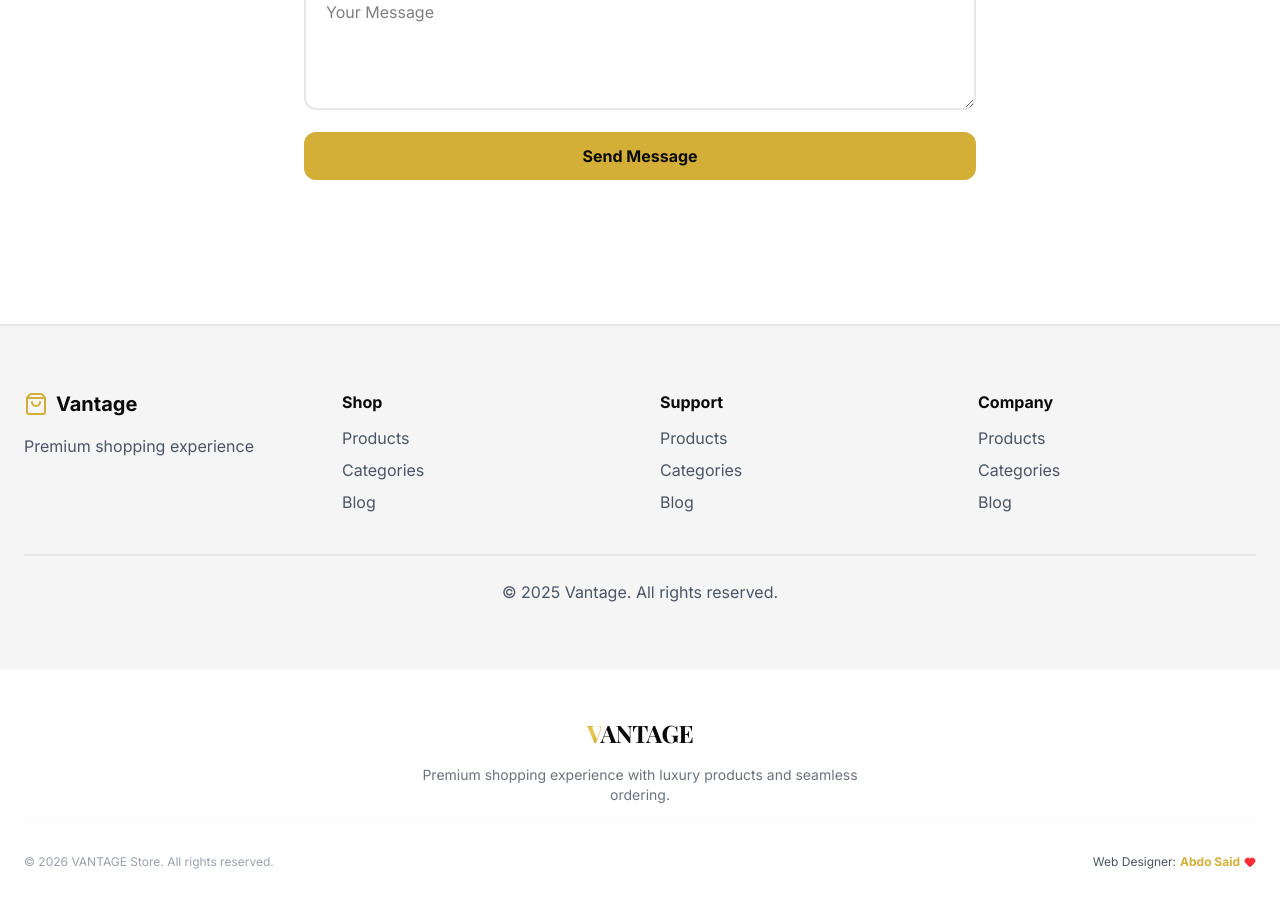
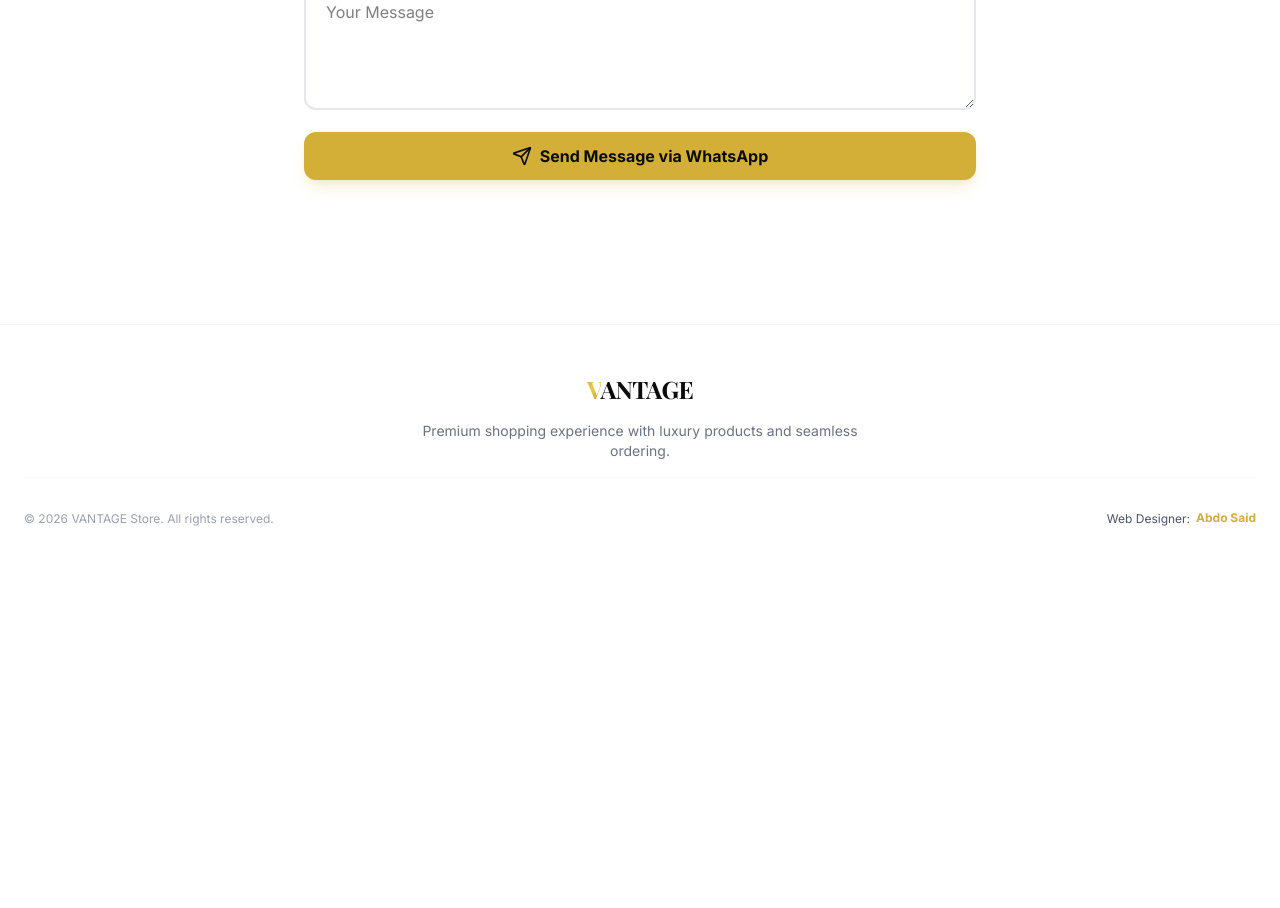
Before and after one commit to abdosaidedle-pixel/vantage-store-luxury, a React (Vite) app: page /#/ in a window 1280 px wide. Shown: the part 3260-4168 px from the top of the page. After the commit the page ends 3835 px from the top, so only its background shows below. Built offline with nearby package versions, Linux system fonts and the light colour scheme; a web font is replaced by a local one.

Commit message:
Remove second footer, remove heart icon, integrate WhatsApp contact, and improve button functionality

```diff
--- a/src/components/Footer.tsx
+++ b/src/components/Footer.tsx
@@ -25,17 +25,16 @@ export default function Footer() {
               © {currentYear} VANTAGE Store. All rights reserved.
             </p>
 
-            <div className={`flex items-center gap-1 text-xs ${dark ? 'text-gray-400' : 'text-gray-600'}`}>
+            <div className={`flex items-center gap-1.5 text-xs ${dark ? 'text-gray-400' : 'text-gray-600'}`}>
               <span>Web Designer:</span>
               <a
                 href="https://abdosaidedle-pixel.github.io/Portofolio-Abdo-main/"
                 target="_blank"
                 rel="noopener noreferrer"
-                className="text-gold font-bold hover:underline transition-all"
+                className="text-gold font-bold hover:text-gold-light transition-all border-b border-transparent hover:border-gold"
               >
                 Abdo Said
               </a>
-              <Heart size={12} className="text-red-500 fill-red-500" />
             </div>
           </div>
         </div>
--- a/src/pages/Home.tsx
+++ b/src/pages/Home.tsx
@@ -219,8 +219,18 @@ export default function Home() {
           <h2 className={`text-3xl font-bold mb-3 ${dark ? 'text-white' : 'text-black-main'}`}>{lang === 'en' ? 'Subscribe to our Newsletter' : 'اشترك في نشرتنا الإخبارية'}</h2>
           <p className={`mb-6 ${dark ? 'text-gray-300' : 'text-gray-700'}`}>{lang === 'en' ? 'Get exclusive deals and updates' : 'احصل على عروض وتحديثات حصرية'}</p>
           <div className="flex gap-2 max-w-md mx-auto">
-            <input type="email" value={email} onChange={e => setEmail(e.target.value)} placeholder={t('email')} className={`flex-1 px-4 py-3 rounded-xl border-2 ${dark ? 'bg-dark-card border-dark-border text-white' : 'bg-white border-gray-200'}`} />
-            <button className="bg-gold hover:bg-gold-light text-black-main font-bold px-6 py-3 rounded-xl transition-all hover:scale-105"><Send size={20} /></button>
+            <input type="email" value={email} onChange={e => setEmail(e.target.value)} placeholder={t('email')} className={`flex-1 px-4 py-3 rounded-xl border-2 outline-none transition-all ${dark ? 'bg-dark-card border-dark-border text-white focus:border-gold' : 'bg-white border-gray-200 focus:border-gold'}`} />
+            <button
+              onClick={() => {
+                if (email) {
+                  import('react-hot-toast').then(t => t.default.success(lang === 'ar' ? 'تم الاشتراك بنجاح' : 'Subscribed successfully'));
+                  setEmail('');
+                }
+              }}
+              className="bg-gold hover:bg-gold-light text-black-main font-bold px-6 py-3 rounded-xl transition-all hover:scale-105 active:scale-95"
+            >
+              <Send size={20} />
+            </button>
           </div>
         </motion.div>
 
@@ -248,40 +258,29 @@ export default function Home() {
         <motion.div initial="hidden" whileInView="visible" variants={stagger} viewport={{ once: true }} className="mb-20">
           <h2 className={`text-3xl md:text-4xl font-bold mb-10 text-center ${dark ? 'text-white' : 'text-black-main'}`} style={{ fontFamily: lang === 'ar' ? "'Cairo'" : "'Playfair Display'" }}>{lang === 'en' ? 'Contact Us' : 'اتصل بنا'}</h2>
           <div className="max-w-2xl mx-auto">
-            <form className="space-y-4">
-              <input type="text" placeholder={lang === 'en' ? 'Your Name' : 'اسمك'} className={`w-full px-5 py-3 rounded-xl border-2 ${dark ? 'bg-dark-card border-dark-border text-white' : 'bg-white border-gray-200'}`} />
-              <input type="email" placeholder={t('email')} className={`w-full px-5 py-3 rounded-xl border-2 ${dark ? 'bg-dark-card border-dark-border text-white' : 'bg-white border-gray-200'}`} />
-              <textarea placeholder={lang === 'en' ? 'Your Message' : 'رسالتك'} rows={4} className={`w-full px-5 py-3 rounded-xl border-2 ${dark ? 'bg-dark-card border-dark-border text-white' : 'bg-white border-gray-200'}`} />
-              <button type="submit" className="w-full bg-gold hover:bg-gold-light text-black-main font-bold py-3 rounded-xl transition-all hover:scale-105">{lang === 'en' ? 'Send Message' : 'إرسال الرسالة'}</button>
+            <form
+              className="space-y-4"
+              onSubmit={(e) => {
+                e.preventDefault();
+                const formData = new FormData(e.currentTarget);
+                const name = formData.get('name');
+                const message = formData.get('message');
+                const whatsappUrl = `https://wa.me/201027116120?text=${encodeURIComponent(`Name: ${name}\nMessage: ${message}`)}`;
+                window.open(whatsappUrl, '_blank');
+              }}
+            >
+              <input name="name" required type="text" placeholder={lang === 'en' ? 'Your Name' : 'اسمك'} className={`w-full px-5 py-3 rounded-xl border-2 outline-none transition-all ${dark ? 'bg-dark-card border-dark-border text-white focus:border-gold' : 'bg-white border-gray-200 focus:border-gold'}`} />
+              <input name="email" required type="email" placeholder={t('email')} className={`w-full px-5 py-3 rounded-xl border-2 outline-none transition-all ${dark ? 'bg-dark-card border-dark-border text-white focus:border-gold' : 'bg-white border-gray-200 focus:border-gold'}`} />
+              <textarea name="message" required placeholder={lang === 'en' ? 'Your Message' : 'رسالتك'} rows={4} className={`w-full px-5 py-3 rounded-xl border-2 outline-none transition-all ${dark ? 'bg-dark-card border-dark-border text-white focus:border-gold' : 'bg-white border-gray-200 focus:border-gold'}`} />
+              <button type="submit" className="w-full bg-gold hover:bg-gold-light text-black-main font-bold py-3 rounded-xl transition-all hover:scale-[1.02] active:scale-95 shadow-lg shadow-gold/20 flex items-center justify-center gap-2">
+                <Send size={20} />
+                {lang === 'en' ? 'Send Message via WhatsApp' : 'إرسال عبر واتساب'}
+              </button>
             </form>
           </div>
         </motion.div>
       </div>
 
-      {/* Footer */}
-      <motion.footer initial="hidden" whileInView="visible" variants={stagger} viewport={{ once: true }} className={`border-t-2 py-16 ${dark ? 'bg-black-main border-dark-border' : 'bg-soft-gray border-gray-200'}`}>
-        <div className="max-w-7xl mx-auto px-4 sm:px-6">
-          <div className="grid md:grid-cols-4 gap-10 mb-10">
-            <div>
-              <h3 className={`font-bold text-xl mb-4 flex items-center gap-2 ${dark ? 'text-white' : 'text-black-main'}`}><ShoppingBag className="text-gold" size={24} /> {lang === 'en' ? 'Vantage' : 'فانتاج'}</h3>
-              <p className={`${dark ? 'text-gray-400' : 'text-gray-600'}`}>{lang === 'en' ? 'Premium shopping experience' : 'تجربة تسوق فاخرة'}</p>
-            </div>
-            {['shop', 'support', 'company'].map((col, i) => (
-              <div key={i}>
-                <h4 className={`font-bold mb-3 ${dark ? 'text-white' : 'text-black-main'}`}>{lang === 'en' ? ['Shop', 'Support', 'Company'][i] : ['تسوق', 'الدعم', 'الشركة'][i]}</h4>
-                <ul className="space-y-2">
-                  {['Products', 'Categories', 'Blog'].map((item, j) => (
-                    <li key={j}><Link to="/" className={`hover:text-gold transition-colors ${dark ? 'text-gray-400' : 'text-gray-600'}`}>{item}</Link></li>
-                  ))}
-                </ul>
-              </div>
-            ))}
-          </div>
-          <div className={`border-t-2 pt-6 text-center ${dark ? 'border-dark-border text-gray-400' : 'border-gray-200 text-gray-600'}`}>
-            <p>&copy; 2025 {lang === 'en' ? 'Vantage' : 'فانتاج'}. {lang === 'en' ? 'All rights reserved' : 'جميع الحقوق محفوظة'}.</p>
-          </div>
-        </div>
-      </motion.footer>
     </div>
   );
 }
```
